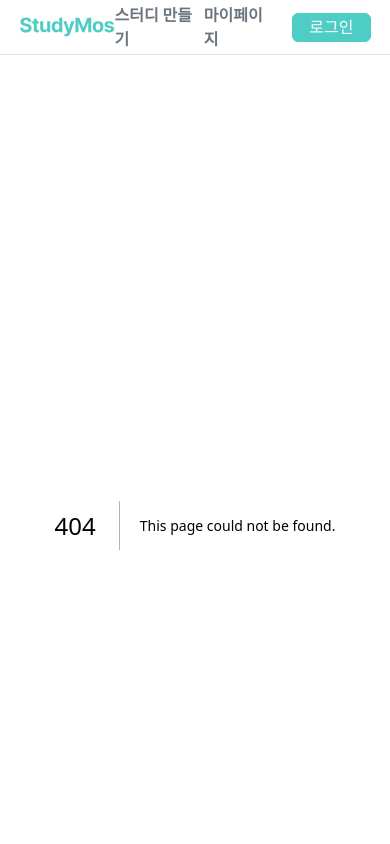
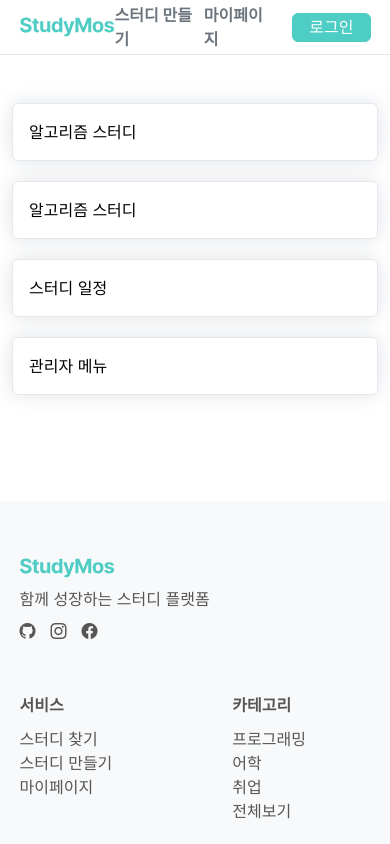
Before and after one commit to project-mos/frontend, a Next.js app: page /studies/1/dashboard in a window 390 px wide. Before the commit this address had no page. Shown: the top 844 px of the page. Built offline with nearby package versions, Linux system fonts and the light colour scheme.

Commit message:
💄 [Design]: 모바일, 데스크톱 그리드 레이아웃 추가

```diff
--- /dev/null
+++ b/src/app/studies/[id]/dashboard/page.tsx
@@ -0,0 +1,15 @@
+import Card from "@/components/atoms/Card";
+import React from "react";
+
+const StudiesDashBoardPage = () => {
+  return (
+    <>
+      <Card className="col-span-12">알고리즘 스터디</Card>
+      <Card className="col-span-12 tablet:col-span-4">알고리즘 스터디</Card>
+      <Card className="col-span-12 tablet:col-span-8">스터디 일정</Card>
+      <Card className="col-span-12 tablet:col-span-4">관리자 메뉴</Card>
+    </>
+  );
+};
+
+export default StudiesDashBoardPage;
```
